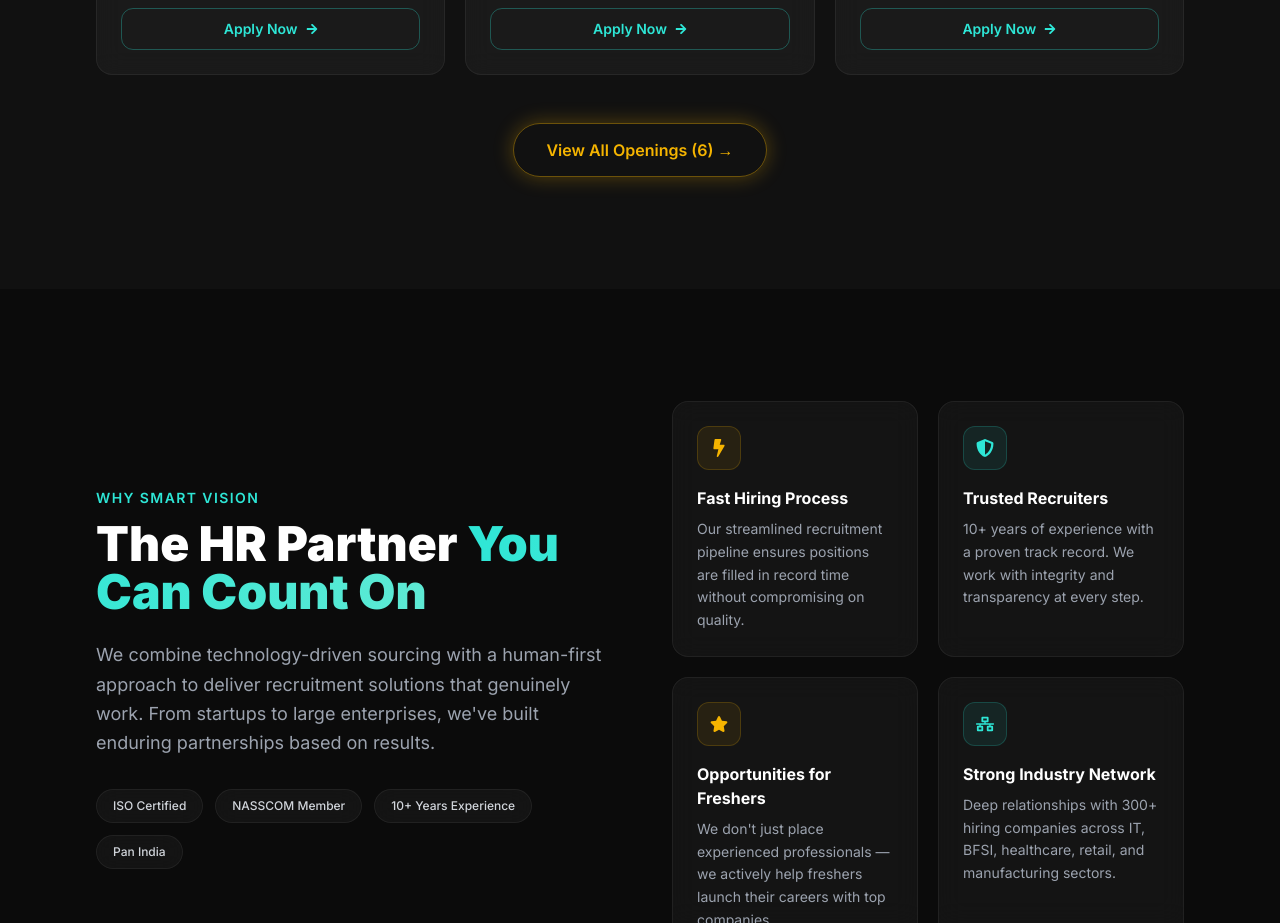
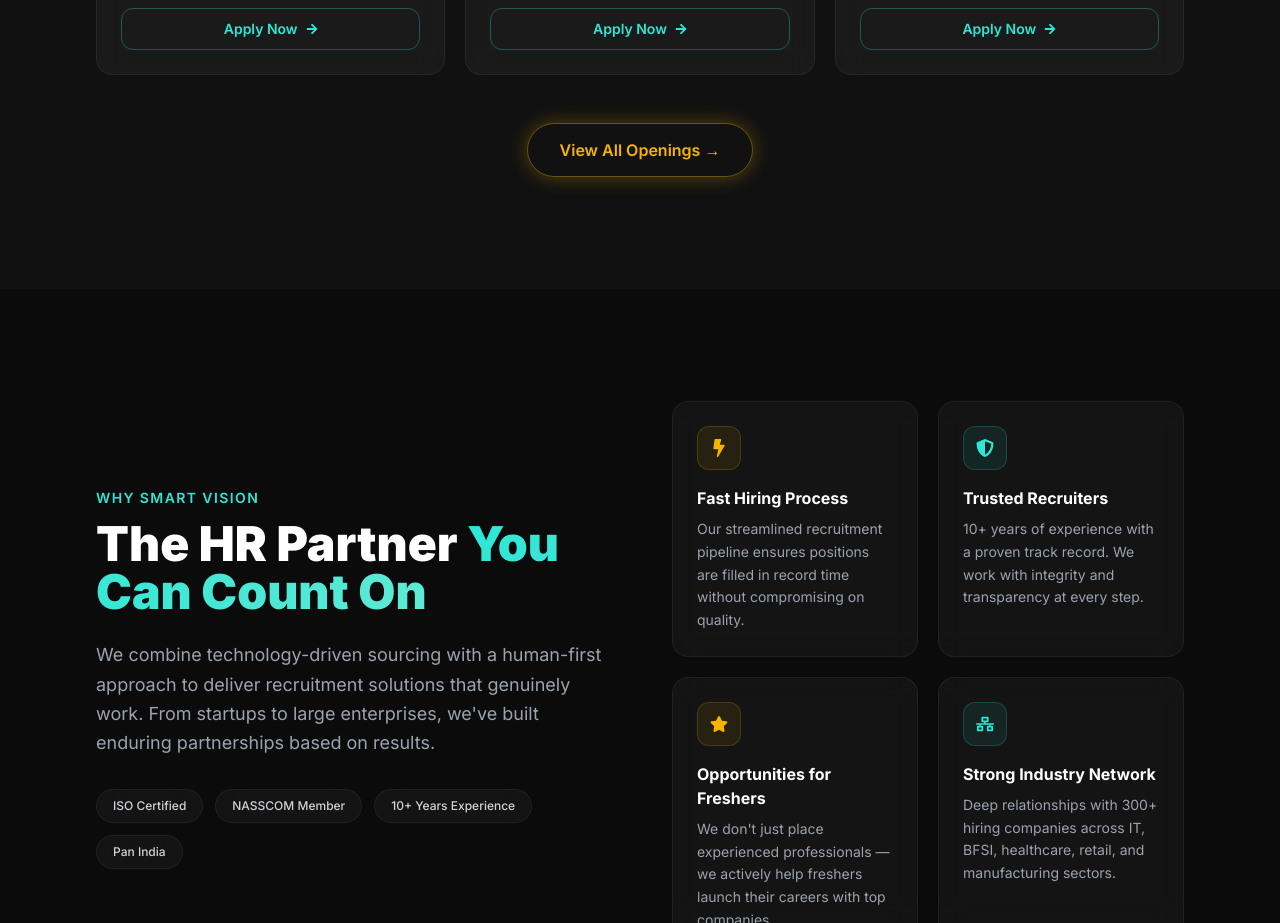
Before and after one commit to Yadlasunny/Smartvision, a React (Vite) app: page / in a window 1280 px wide. Shown: the part 2260-3183 px from the top of the page. Built offline with nearby package versions, Linux system fonts and the light colour scheme.

Commit message:
Remove job count from View All Openings button

```diff
--- a/src/components/JobOpenings.jsx
+++ b/src/components/JobOpenings.jsx
@@ -120,7 +120,7 @@
             whileTap={{ scale: 0.97 }}
             className="px-8 py-3.5 rounded-full border border-[#F5B400]/40 text-[#F5B400] font-semibold hover:bg-[#F5B400] hover:text-black transition-all duration-300 btn-glow-yellow"
           >
-            {showAll ? "Show Less ↑" : `View All Openings (${jobs.length}) →`}
+            {showAll ? "Show Less ↑" : "View All Openings →"}
           </motion.button>
         </motion.div>
         )}
```
